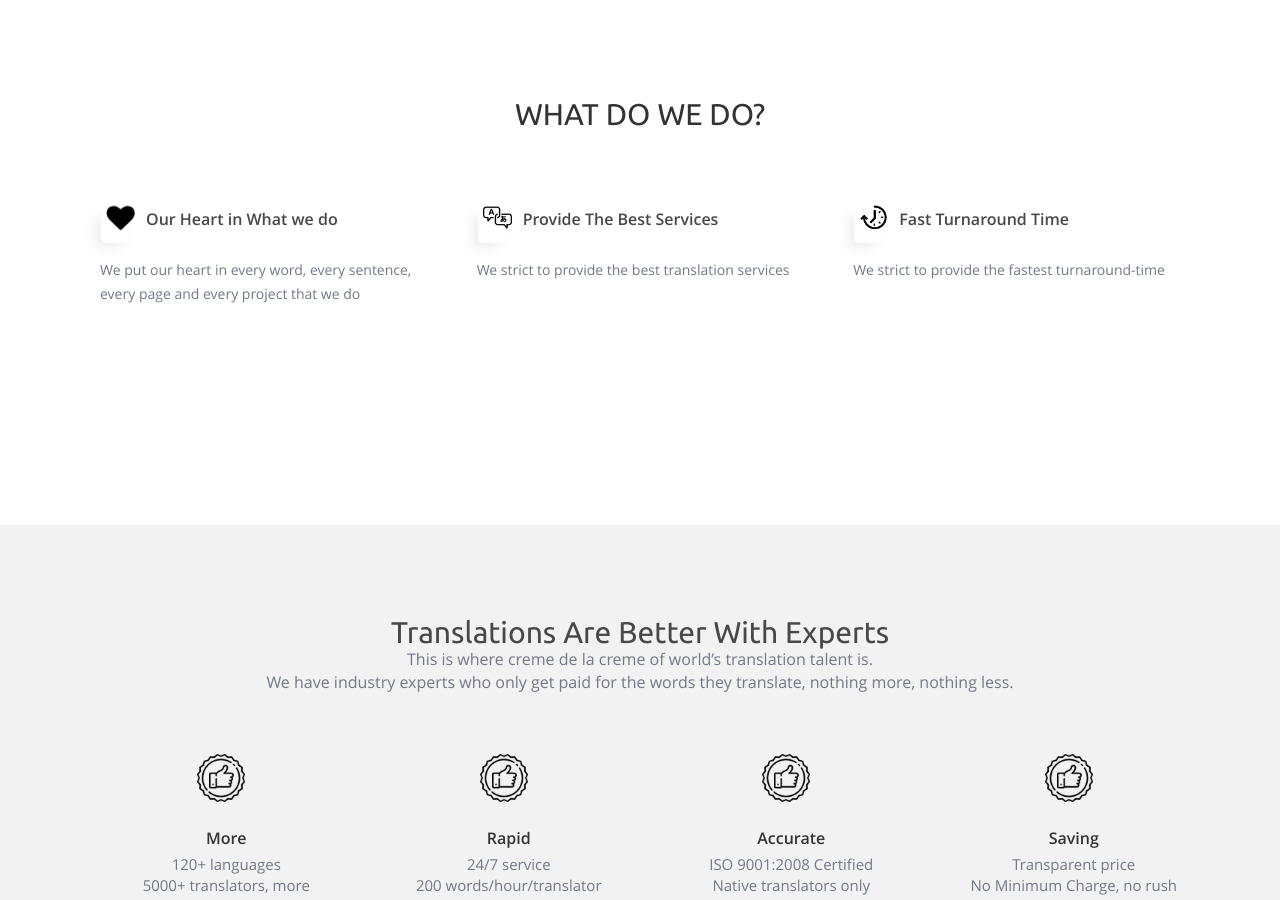
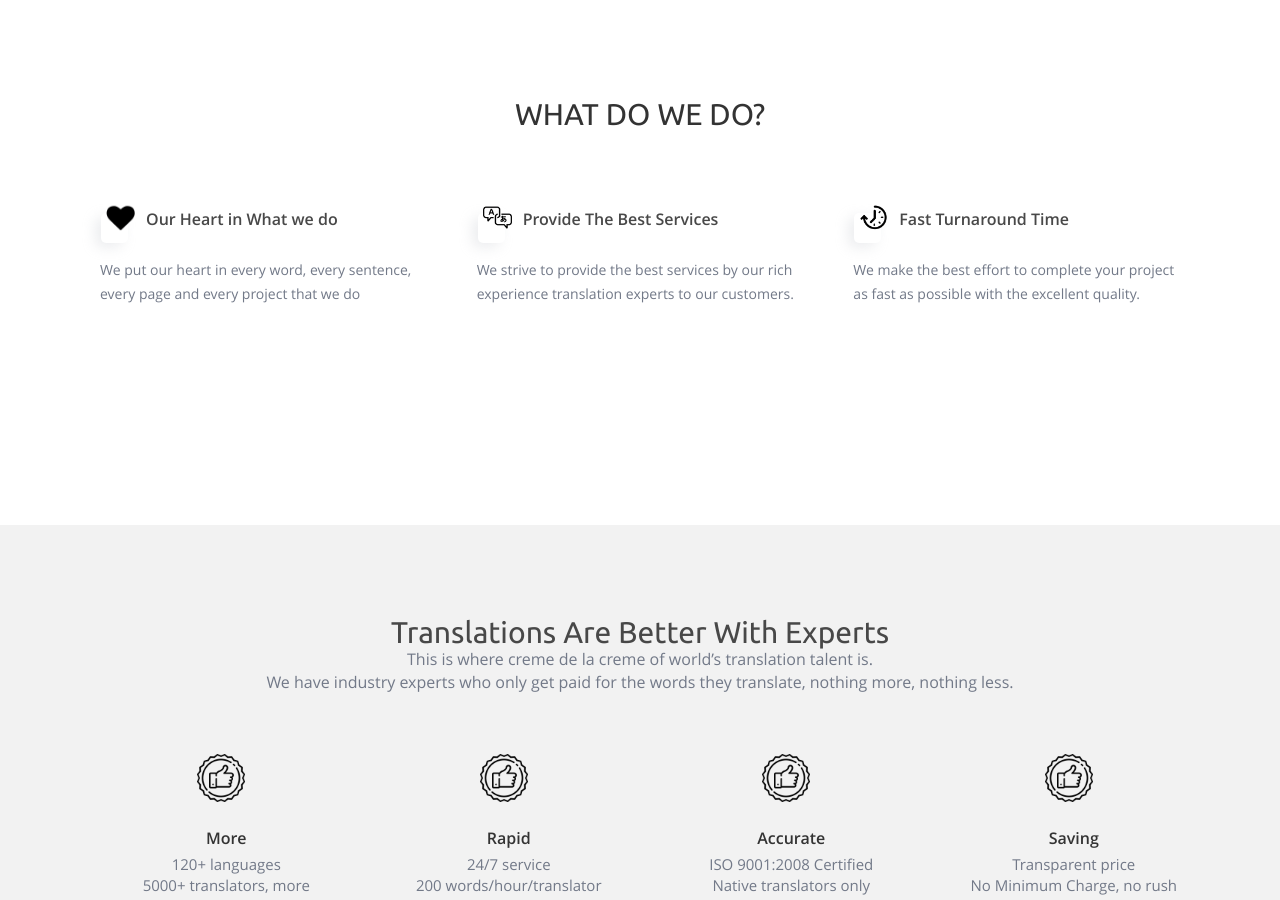
Before and after one commit to jndctranslation/landing_page, a Jekyll site: the page built from pages/about.md, in a window 1280 px wide and 900 px high, scrolled down 1706 px. Built offline with Jekyll 4.4.1, drawn with Linux system fonts in a browser that asks for light colours.

Commit message:
Update Website Pages “about_page_information”

```diff
--- a/_data/pages/about.yml
+++ b/_data/pages/about.yml
@@ -53,10 +53,14 @@ block_4:
         project that we do
       title: Our Heart in What we do
     - icon: /assets/images/upload/987-200.png
-      text: We strict to provide the best translation services
+      text: >-
+        We strive to provide the best services by our rich experience
+        translation experts to our customers.
       title: 'Provide The Best Services '
     - icon: /assets/images/upload/7383-200.png
-      text: We strict to provide the fastest turnaround-time
+      text: >-
+        We make the best effort to complete your project as fast as possible
+        with the excellent quality.
       title: Fast Turnaround Time
   text: ''
   title: WHAT DO WE DO?
```
